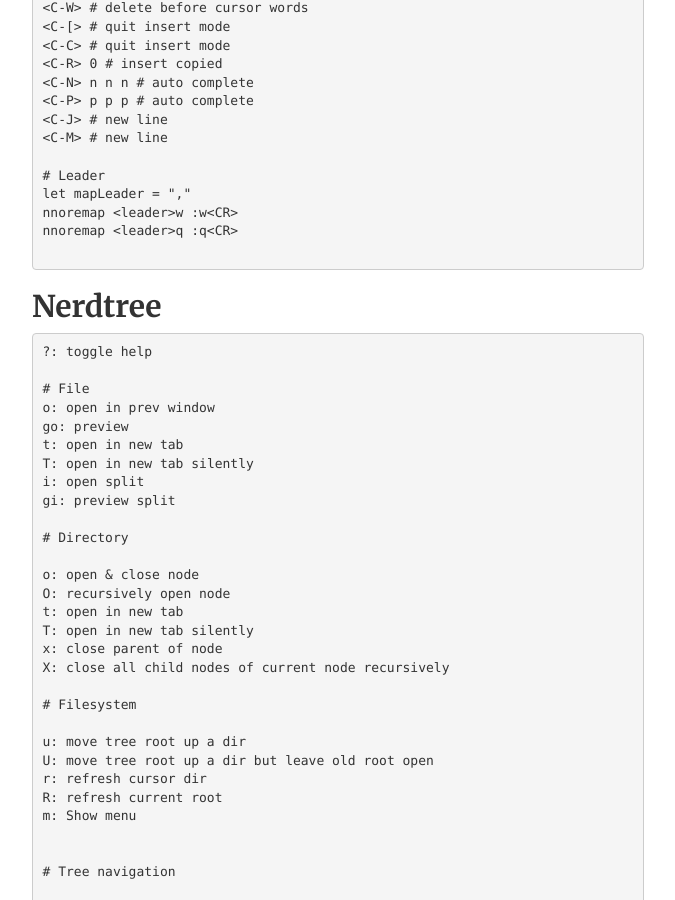
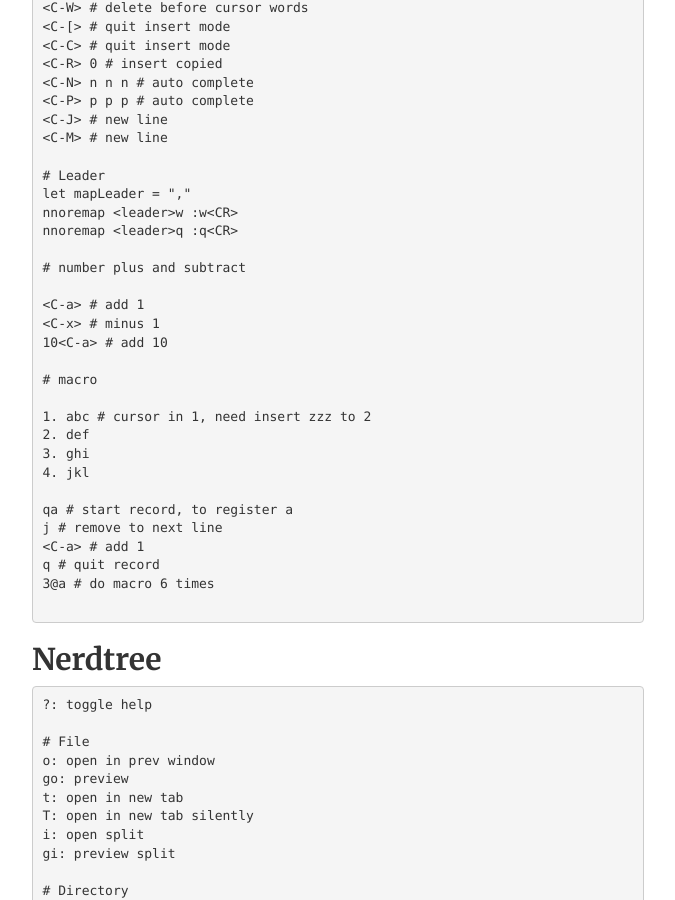
Before and after one commit to FaiChou/faichou.github.io, a Jekyll site: the page built from _posts/2018-06-04-vim cheatsheet.md, in a window 1280 px wide and 900 px high, scrolled down 6793 px. Shown: the whole window, without its empty margins (302-977 px from the left). Built offline with Jekyll 4.4.1, drawn with Linux system fonts in a browser that asks for light colours; comment, search, counter and statistics services are not loaded.

Commit message:
add macro to vim

````diff
--- a/_posts/2018-06-04-vim cheatsheet.md
+++ b/_posts/2018-06-04-vim cheatsheet.md
@@ -374,6 +374,25 @@
 nnoremap <leader>w :w<CR>
 nnoremap <leader>q :q<CR>
 
+# number plus and subtract
+
+<C-a> # add 1
+<C-x> # minus 1
+10<C-a> # add 10
+
+# macro
+
+1. abc # cursor in 1, need insert zzz to 2
+2. def
+3. ghi
+4. jkl
+
+qa # start record, to register a
+j # remove to next line
+<C-a> # add 1
+q # quit record
+3@a # do macro 6 times
+
 ```
 
 ## Nerdtree
````
